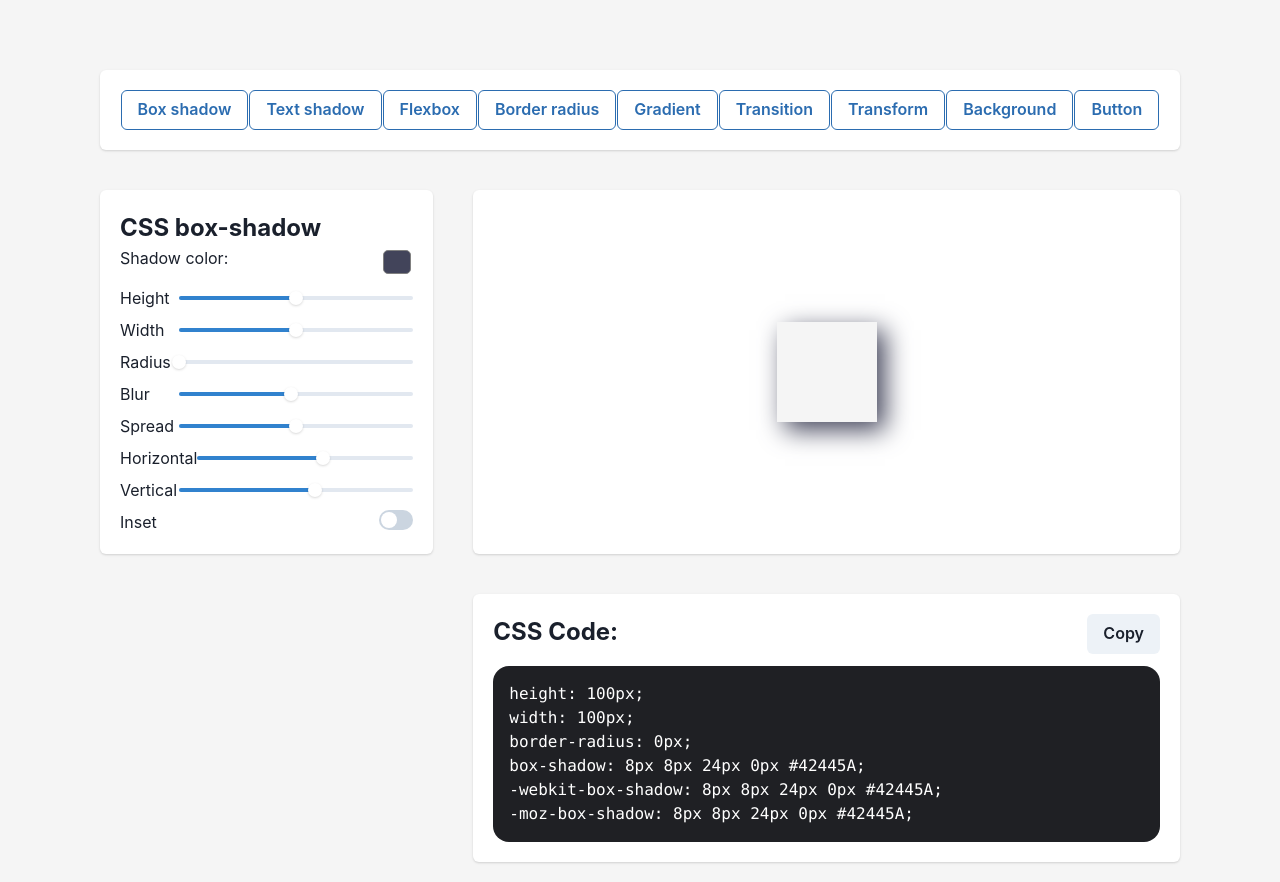
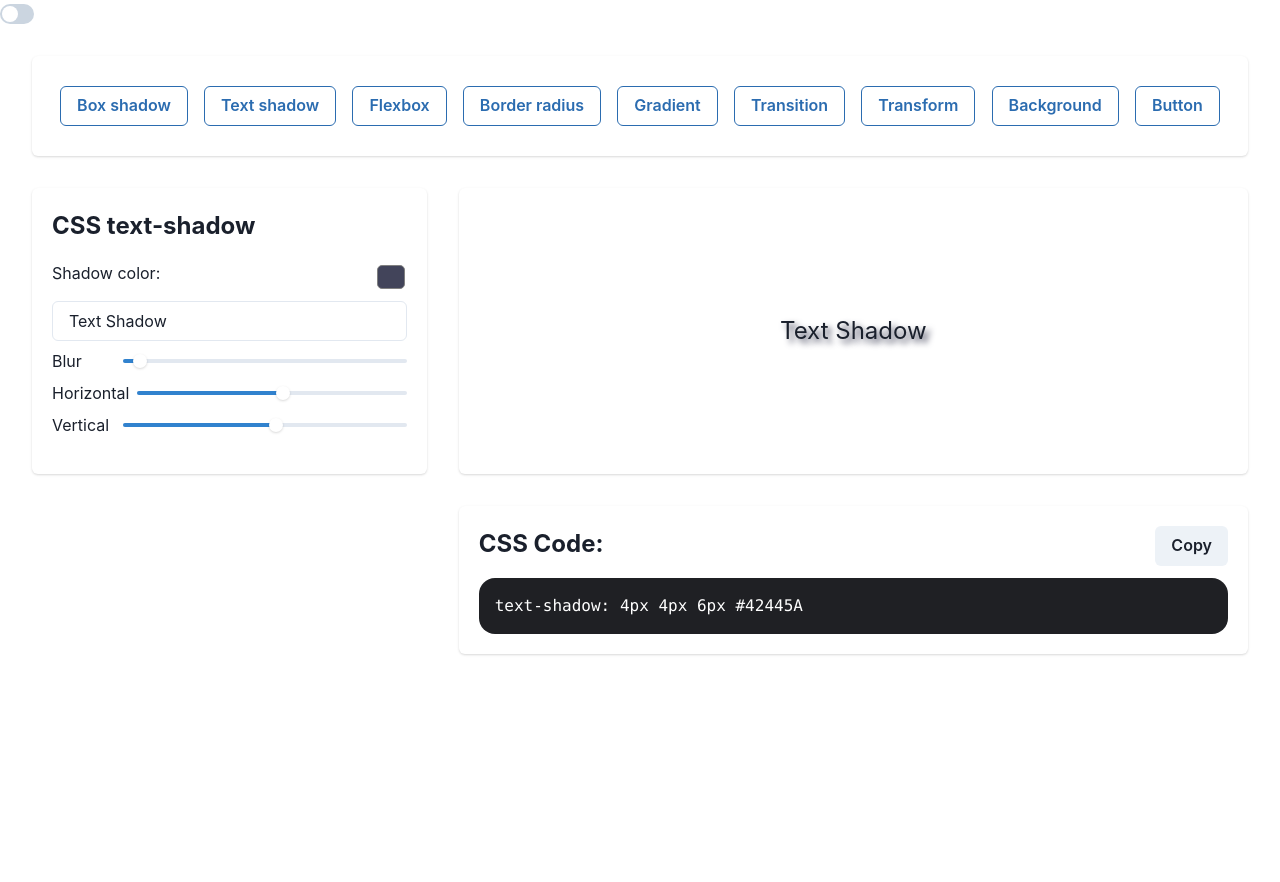
Before and after one commit to Belze3ub/css_generator, a React (Vite) app: page / in a window 1280 px wide. Both pictures are taken after a click on the button "Text shadow". After the commit the page ends 824 px from the top, so only its background shows below. Built offline with nearby package versions, Linux system fonts and the light colour scheme.

Commit message:
Added text shadow functionality and rwd

```diff
--- a/src/App.tsx
+++ b/src/App.tsx
@@ -1,101 +1,92 @@
-import { ChakraProvider, Container, Grid, GridItem } from '@chakra-ui/react';
+import {
+  Switch,
+  useMediaQuery,
+  useColorMode,
+} from '@chakra-ui/react';
 import { useState } from 'react';
-import Canva from './components/Canva';
 import PropertiesSection from './components/PropertiesSection';
 import CodeDisplay from './components/CodeDisplay';
-import theme from './theme';
 import OptionSection from './components/OptionSection';
+import Canva from './components/Canva';
 
-export interface Dimensions {
-  width: number;
-  height: number;
+export interface boxShadow {
+  radius: number;
+  color: string;
+  horizontal: number;
+  vertical: number;
+  spread: number;
+  blur: number;
+  inset: boolean;
+}
+
+export interface textShadow {
+  text: string;
+  horizontal: number;
+  vertical: number;
+  blur: number;
+  color: string;
 }
 
 const App = () => {
-  const [dimensions, setDimensions] = useState({ width: 100, height: 100 });
-  const [radius, setRadius] = useState(0);
-  const [color, setColor] = useState('#42445A');
-  const [horizontal, setHorizontal] = useState(8);
-  const [vertical, setVertical] = useState(8);
-  const [spread, setSpread] = useState(0);
-  const [blur, setBlur] = useState(24);
-  const [inset, setInset] = useState(false);
+  const [boxShadowOptions, setBoxShadowOptions] = useState<boxShadow>({
+    radius: 0,
+    color: '#42445A',
+    horizontal: 8,
+    vertical: 8,
+    spread: 0,
+    blur: 24,
+    inset: false,
+  });
 
-  // const [boxShadowOptions, setBoxShadowOptions] = useState({
-  //   radius: 0,
-  //   color: '#42445A',
-  //   horizontal: 8,
-  //   vertical: 8,
-  //   spread: 0,
-  //   blur: 24,
-  //   inset: false,
-  // });
+  const [textShadowOptions, setTextShadowOptions] = useState<textShadow>({
+    text: 'Text Shadow',
+    horizontal: 4,
+    vertical: 4,
+    blur: 6,
+    color: '#42445A',
+  });
+
+  const [selectedOption, setSelectedOption] = useState('box-shadow');
+
+  const [isLargerThanMobile] = useMediaQuery('(min-width: 768px)');
+
+  const {colorMode, toggleColorMode} = useColorMode();
 
   return (
-    <ChakraProvider theme={theme}>
-      <Container maxW={'90%'}>
-        <Grid
-          templateAreas={`"header header"
-                            "option option"
-                            "config canva"
-                            "empty code"`}
-          gridTemplateRows={`50px .5fr 2fr .5fr`}
-          gridTemplateColumns={`1fr 2fr`}
-          h="80vh"
-        >
-          <GridItem></GridItem>
-          <GridItem pl="2" area={'option'} p={5}>
-              <OptionSection />
-          </GridItem>
-          <GridItem pl="2" area={'config'} p={5} >
+    <>
+      <div><Switch onChange={toggleColorMode} /></div>
+      <div className="container">
+        {isLargerThanMobile && (
+          <div className="option">
+            <OptionSection setSelectedOption={setSelectedOption} />
+          </div>
+        )}
+        <div className="properties">
           <PropertiesSection
-                radius={radius}
-                setRadius={setRadius}
-                color={color}
-                setColor={setColor}
+            boxShadowOptions={boxShadowOptions}
+            setBoxShadowOptions={setBoxShadowOptions}
+            textShadowOptions={textShadowOptions}
+            setTextShadowOptions={setTextShadowOptions}
             spacing={5}
-                blur={blur}
-                setBlur={setBlur}
-                horizontal={horizontal}
-                vertical={vertical}
-                setHorizontal={setHorizontal}
-                setVertical={setVertical}
-                spread={spread}
-                setSpread={setSpread}
-                dimensions={dimensions}
-                setDimensions={setDimensions}
-                setInset={setInset}
+            selectedOption={selectedOption}
           />
-          </GridItem>
-          <GridItem pl="2" area={'canva'} p={5}>
+        </div>
+        <div className="canva">
           <Canva
-                radius={radius}
-                height={dimensions.height}
-                width={dimensions.width}
-                color={color}
-                horizontal={horizontal}
-                vertical={vertical}
-                spread={spread}
-                blur={blur}
-                inset={inset}
+            boxShadowOptions={boxShadowOptions}
+            textShadowOptions={textShadowOptions}
+            selectedOption={selectedOption}
           />
-          </GridItem>
-          <GridItem pl="2" area={'code'} p={5}>
+        </div>
+        <div className="code">
           <CodeDisplay
-                radius={radius}
-                color={color}
-                horizontal={horizontal}
-                vertical={vertical}
-                spread={spread}
-                blur={blur}
-                height={dimensions.height}
-                width={dimensions.width}
-                inset={inset}
+            boxShadowOptions={boxShadowOptions}
+            textShadowOptions={textShadowOptions}
+            selectedOption={selectedOption}
           />
-          </GridItem>
-        </Grid>
-      </Container>
-    </ChakraProvider>
+        </div>
+      </div>
+    </>
   );
 };
 export default App;
--- a/src/components/Canva.tsx
+++ b/src/components/Canva.tsx
@@ -1,40 +1,51 @@
 import { Card, Center } from '@chakra-ui/react';
+import { boxShadow, textShadow } from '../App';
 
 interface Props {
-  radius: number;
-  width: number;
-  height: number;
-  color: string;
-  horizontal: number;
-  vertical: number;
-  spread: number;
-  blur: number;
-  inset: boolean
+  boxShadowOptions: boxShadow;
+  textShadowOptions: textShadow;
+  selectedOption: string;
 }
 
 const Canva = ({
-  radius,
-  width,
-  height,
-  color,
-  horizontal,
-  vertical,
-  spread,
-  blur,
-  inset,
+  boxShadowOptions,
+  textShadowOptions,
+  selectedOption,
 }: Props) => {
+  const { radius, inset, horizontal, vertical, blur, spread, color } =
+    boxShadowOptions;
+  const {
+    text,
+    horizontal: textHorizontal,
+    vertical: textVertical,
+    blur: textBlur,
+    color: textColor,
+  } = textShadowOptions;
   return (
-    <Card w={'full'} h={'full'}>
+    <Card w={'full'} h={'full'} className="card">
       <Center w={'full'} h={'full'}>
+        {selectedOption === 'box-shadow' ? (
           <div
             style={{
-            width: `${width}px`,
-            height: `${height}px`,
+              width: `200px`,
+              height: `200px`,
               backgroundColor: '#F5F5F5',
               borderRadius: `${radius}px`,
-            boxShadow: `${inset ? 'inset' : ''} ${horizontal}px ${vertical}px ${blur}px ${spread}px ${color}`,
+              boxShadow: `${
+                inset ? 'inset' : ''
+              } ${horizontal}px ${vertical}px ${blur}px ${spread}px ${color}`,
             }}
           ></div>
+        ) : selectedOption === 'text-shadow' ? (
+          <p
+            style={{
+              fontSize: '24px',
+              textShadow: `${textHorizontal}px ${textVertical}px ${textBlur}px ${textColor}`,
+            }}
+          >
+            {text}
+          </p>
+        ) : null}
       </Center>
     </Card>
   );
--- a/src/components/CodeDisplay.tsx
+++ b/src/components/CodeDisplay.tsx
@@ -7,40 +7,46 @@ import {
   useClipboard,
 } from '@chakra-ui/react';
 import { useEffect } from 'react';
+import { boxShadow, textShadow } from '../App';
 
 interface Props {
-  radius: number;
-  color: string;
-  horizontal: number;
-  vertical: number;
-  spread: number;
-  blur: number;
-  height: number;
-  width: number;
-  inset: boolean
+  boxShadowOptions: boxShadow;
+  textShadowOptions: textShadow;
+  selectedOption: string;
 }
 
 const CodeDisplay = ({
-  radius,
-  horizontal,
-  vertical,
-  spread,
-  color,
-  blur,
-  height,
-  width,
-  inset,
+  boxShadowOptions,
+  textShadowOptions,
+  selectedOption,
 }: Props) => {
+  const { radius, inset, horizontal, vertical, blur, spread, color } =
+    boxShadowOptions;
+  const {
+    horizontal: textHorizontal,
+    vertical: textVertical,
+    blur: textBlur,
+    color: textColor,
+  } = textShadowOptions;
   const { onCopy, setValue, hasCopied } = useClipboard('');
-  const textToCopy = `height: ${height}px;
-width: ${width}px;
-border-radius: ${radius}px;
-box-shadow:${inset ? ' inset' : ''} ${horizontal}px ${vertical}px ${blur}px ${spread}px ${color};
--webkit-box-shadow:${inset ? ' inset' : ''} ${horizontal}px ${vertical}px ${blur}px ${spread}px ${color};
--moz-box-shadow:${inset ? ' inset' : ''} ${horizontal}px ${vertical}px ${blur}px ${spread}px ${color};`;
+  const boxShadowCode = `border-radius: ${radius}px;
+box-shadow:${
+    inset ? ' inset' : ''
+  } ${horizontal}px ${vertical}px ${blur}px ${spread}px ${color};
+-webkit-box-shadow:${
+    inset ? ' inset' : ''
+  } ${horizontal}px ${vertical}px ${blur}px ${spread}px ${color};
+-moz-box-shadow:${
+    inset ? ' inset' : ''
+  } ${horizontal}px ${vertical}px ${blur}px ${spread}px ${color};`;
+
+  const textShadowCode = `text-shadow: ${textHorizontal}px ${textVertical}px ${textBlur}px ${textColor}`;
   useEffect(() => {
-    setValue(textToCopy);
-  }, [textToCopy]);
+    setValue(boxShadowCode);
+  }, [boxShadowCode]);
+  useEffect(() => {
+    setValue(textShadowCode);
+  }, [textShadowCode]);
   return (
     <Card w={'full'} p={5}>
       <Flex w={'100%'} justifyContent={'space-between'}>
@@ -50,7 +56,13 @@ box-shadow:${inset ? ' inset' : ''} ${horizontal}px ${vertical}px ${blur}px ${sp
         <Button onClick={onCopy}>{hasCopied ? 'Copied!' : 'Copy'}</Button>
       </Flex>
       <Stack w={'full'}>
-        <pre>{textToCopy}</pre>
+        <pre>
+          {selectedOption === 'box-shadow'
+            ? boxShadowCode
+            : selectedOption === 'text-shadow'
+            ? textShadowCode
+            : null}
+        </pre>
       </Stack>
     </Card>
   );
--- a/src/components/GenericChanger.tsx
+++ b/src/components/GenericChanger.tsx
@@ -3,7 +3,7 @@ import SliderInput from './SliderInput';
 
 interface Props {
   value: number;
-  setValue: (horizontal: number) => void;
+  setValue: (value: number) => void;
   spacing: number;
   min?: number,
   max?: number,
@@ -14,7 +14,7 @@ const GenericChanger = ({ value, setValue, spacing, min, max, label }: Props) =>
   return (
     <HStack spacing={spacing}>
       <Flex w={'100%'} justifyContent={'space-between'}>
-        <Text>{label} </Text>
+        <Text marginRight={2}>{label} </Text>
         <SliderInput
           value={value}
           setValue={setValue}
--- a/src/components/OptionSection.tsx
+++ b/src/components/OptionSection.tsx
@@ -1,6 +1,10 @@
 import { Button, Card, Flex } from '@chakra-ui/react';
 
-const OptionSection = () => {
+interface Props {
+  setSelectedOption: (option: string) => void;
+}
+
+const OptionSection = ({setSelectedOption}: Props) => {
   return (
     <Card w={'full'} h={'full'} p={5}>
       <Flex
@@ -13,6 +17,7 @@ const OptionSection = () => {
           colorScheme="blue"
           variant={'outline'}
           _hover={{ backgroundColor: 'blue.500', color: 'white' }}
+          onClick={() => setSelectedOption('box-shadow')}
         >
           Box shadow
         </Button>
@@ -20,6 +25,7 @@ const OptionSection = () => {
           colorScheme="blue"
           variant={'outline'}
           _hover={{ backgroundColor: 'blue.500', color: 'white' }}
+          onClick={() => setSelectedOption('text-shadow')}
         >
           Text shadow
         </Button>
--- a/src/components/PropertiesSection.tsx
+++ b/src/components/PropertiesSection.tsx
@@ -2,54 +2,138 @@ import {
   Card,
   Flex,
   HStack,
+  Input,
   Stack,
   Switch,
   Text,
 } from '@chakra-ui/react';
-import { Dimensions } from '../App';
+import { boxShadow, textShadow } from '../App';
 import GenericChanger from './GenericChanger';
 
 interface Props {
-  radius: number;
-  setRadius: (radius: number) => void;
-  color: string;
-  setColor: (color: string) => void;
+  selectedOption: string;
+  boxShadowOptions: boxShadow;
+  setBoxShadowOptions: (boxShadowOption: boxShadow) => void;
+  textShadowOptions: textShadow;
+  setTextShadowOptions: (textShadowOption: textShadow) => void;
   spacing: number;
-  horizontal: number;
-  setHorizontal: (horizontal: number) => void;
-  vertical: number;
-  setVertical: (vertical: number) => void;
-  spread: number;
-  setSpread: (spread: number) => void
-  blur: number
-  setBlur: (blur: number) => void
-  dimensions: Dimensions;
-  setDimensions: (dimensions: Dimensions) => void
-  setInset: (inset: boolean) => void
 }
 
 const PropertiesSection = ({
-  radius,
-  setRadius,
-  color,
-  setColor,
+  selectedOption,
+  boxShadowOptions,
+  setBoxShadowOptions,
+  textShadowOptions,
+  setTextShadowOptions,
   spacing,
-  blur,
-  setBlur,
-  dimensions,
-  setDimensions,
-  spread,
-  setSpread,
-  horizontal,
-  setHorizontal,
-  vertical,
-  setVertical,
-  setInset,
 }: Props) => {
+  const getGenericChangersProps = (selectedOption: string) => {
+    switch (selectedOption) {
+      case 'box-shadow':
+        return [
+          {
+            label: 'Radius',
+            value: boxShadowOptions.radius,
+            min: 0,
+            max: 100,
+            setValue: (value: number) =>
+              setBoxShadowOptions({
+                ...boxShadowOptions,
+                radius: value,
+              }),
+          },
+          {
+            label: 'Blur',
+            value: boxShadowOptions.blur,
+            min: 0,
+            max: 100,
+            setValue: (value: number) =>
+              setBoxShadowOptions({
+                ...boxShadowOptions,
+                blur: value,
+              }),
+          },
+          {
+            label: 'Spread',
+            value: boxShadowOptions.spread,
+            min: -50,
+            max: 50,
+            setValue: (value: number) =>
+              setBoxShadowOptions({
+                ...boxShadowOptions,
+                spread: value,
+              }),
+          },
+          {
+            label: 'Horizontal',
+            value: boxShadowOptions.horizontal,
+            min: -50,
+            max: 50,
+            setValue: (value: number) =>
+              setBoxShadowOptions({
+                ...boxShadowOptions,
+                horizontal: value,
+              }),
+          },
+          {
+            label: 'Vertical',
+            value: boxShadowOptions.vertical,
+            min: -50,
+            max: 50,
+            setValue: (value: number) =>
+              setBoxShadowOptions({
+                ...boxShadowOptions,
+                vertical: value,
+              }),
+          },
+        ];
+      case 'text-shadow':
+        return [
+          {
+            label: 'Blur',
+            value: textShadowOptions.blur,
+            min: 0,
+            max: 100,
+            setValue: (value: number) =>
+              setTextShadowOptions({
+                ...textShadowOptions,
+                blur: value,
+              }),
+          },
+          {
+            label: 'Horizontal',
+            value: textShadowOptions.horizontal,
+            min: -50,
+            max: 50,
+            setValue: (value: number) =>
+              setTextShadowOptions({
+                ...textShadowOptions,
+                horizontal: value,
+              }),
+          },
+          {
+            label: 'Vertical',
+            value: textShadowOptions.vertical,
+            min: -50,
+            max: 50,
+            setValue: (value: number) =>
+              setTextShadowOptions({
+                ...textShadowOptions,
+                vertical: value,
+              }),
+          },
+        ];
+      default:
+        return [];
+    }
+  };
+
+  const genericChangersProps = getGenericChangersProps(selectedOption);
+
   return (
     <Card h={'full'} w={'full'} p={5}>
       <Text fontSize={'2xl'} fontWeight={'bold'}>
-        CSS box-shadow
+        {`CSS ${selectedOption}`}
       </Text>
       <Flex
         w={'full'}
@@ -58,80 +142,85 @@ const PropertiesSection = ({
         justifyContent={'center'}
       >
         <Stack w={'full'}>
+          {selectedOption === 'box-shadow' && (
+            <>
               <HStack>
                 <Flex w={'100%'} justifyContent={'space-between'}>
                   <Text>Shadow color: </Text>
                   <input
                     className="colorChanger"
                     type="color"
-                value={color}
-                onChange={(e) => setColor(e.target.value)}
+                    value={boxShadowOptions.color}
+                    onChange={(e) =>
+                      setBoxShadowOptions({
+                        ...boxShadowOptions,
+                        color: e.target.value,
+                      })
+                    }
                   />
                 </Flex>
               </HStack>
+              {genericChangersProps.map((props) => (
                 <GenericChanger
-            label="Height"
-            value={dimensions.height}
-            setValue={(value) =>
-              setDimensions({ ...dimensions, height: value })
-            }
-            spacing={spacing}
-            min={0}
-            max={200}
-          />
-          <GenericChanger
-            label="Width"
-            value={dimensions.width}
-            setValue={(value) => setDimensions({ ...dimensions, width: value })}
-            spacing={spacing}
-            min={0}
-            max={200}
-          />
-          {/* <RadiusChanger
-            radius={radius}
-            setRadius={setRadius}
-            spacing={spacing}
-          /> */}
-          <GenericChanger
-            label="Radius"
-            value={radius}
-            setValue={setRadius}
-            spacing={spacing}
-            min={0}
-            max={100}
-          />
-          {/* <BlurChanger blur={blur} setBlur={setBlur} spacing={spacing} /> */}
-          <GenericChanger
-            label="Blur"
-            value={blur}
-            setValue={setBlur}
-            spacing={spacing}
-            min={0}
-          />
-          <GenericChanger
-            label="Spread"
-            value={spread}
-            setValue={setSpread}
+                  key={props.label}
+                  {...props}
                   spacing={spacing}
                 />
-          <GenericChanger
-            label="Horizontal"
-            value={horizontal}
-            setValue={setHorizontal}
-            spacing={spacing}
-          />
-          <GenericChanger
-            label="Vertical"
-            value={vertical}
-            setValue={setVertical}
-            spacing={spacing}
-          />
+              ))}
               <HStack>
                 <Flex w={'100%'} justifyContent={'space-between'}>
                   <Text>Inset </Text>
-            <Switch onChange={(e) => setInset(e.target.checked)} />
+                  <Switch
+                    onChange={(e) =>
+                      setBoxShadowOptions({
+                        ...boxShadowOptions,
+                        inset: e.target.checked,
+                      })
+                    }
+                  />
                 </Flex>
               </HStack>
+            </>
+          )}
+          {selectedOption === 'text-shadow' && (
+            <>
+              <Stack>
+                <HStack>
+                  <Flex w={'100%'} justifyContent={'space-between'}>
+                    <Text>Shadow color: </Text>
+                    <input
+                      className="colorChanger"
+                      type="color"
+                      value={textShadowOptions.color}
+                      onChange={(e) =>
+                        setTextShadowOptions({
+                          ...textShadowOptions,
+                          color: e.target.value,
+                        })
+                      }
+                    />
+                  </Flex>
+                </HStack>
+                <Input
+                  placeholder="Text"
+                  value={textShadowOptions.text}
+                  onChange={(e) =>
+                    setTextShadowOptions({
+                      ...textShadowOptions,
+                      text: e.target.value,
+                    })
+                  }
+                />
+              </Stack>
+              {genericChangersProps.map((props) => (
+                <GenericChanger
+                  key={props.label}
+                  {...props}
+                  spacing={spacing}
+                />
+              ))}
+            </>
+          )}
         </Stack>
       </Flex>
     </Card>
--- a/src/main.tsx
+++ b/src/main.tsx
@@ -2,9 +2,13 @@ import React from 'react'
 import ReactDOM from 'react-dom/client'
 import App from './App.tsx'
 import './index.css'
+import { ChakraProvider, ColorModeScript, theme } from '@chakra-ui/react'
 
 ReactDOM.createRoot(document.getElementById('root')!).render(
   <React.StrictMode>
-    <App />
-  </React.StrictMode>,
-)
+    <ChakraProvider theme={theme}>
+      <ColorModeScript initialColorMode={theme.config.initialColorMode} />
+      <App />
+    </ChakraProvider>
+  </React.StrictMode>
+);
--- a/styles.css
+++ b/styles.css
@@ -1,5 +1,5 @@
 body {
-  background-color: #F5F5F5;
+  background-color: #f5f5f5;
 }
 
 input[type='color'] {
@@ -23,15 +23,44 @@ input[type='color']::-moz-color-swatch {
   border-radius: 5px;
 }
 
-.center {
-  height: 100vh;
-  display: grid;
-  place-items: center;
-}
-
 pre {
-  background-color: #1F2024;
+  background-color: #1f2024;
   padding: 1rem;
   border-radius: 1rem;
   color: white;
+  overflow: auto;
 }
+
+.container {
+  padding: 2rem;
+  gap: 2rem;
+  display: flex;
+  flex-direction: column;
+  height: 100%;
+}
+
+.card {
+  overflow: auto;
+}
+
+.card {
+  padding: 4rem 0;
+}
+
+@media (min-width: 768px) {
+  .container {
+    padding: 2rem;
+    min-height: 100vh;
+    display: grid;
+    grid-template-rows: 100px repeat(2, 1fr);
+    grid-template-columns: 1fr 2fr;
+  }
+
+  .option {
+    grid-column: span 2;
+  }
+
+  .code {
+    grid-column: 2;
+  }
+}
```
Lines whose indentation alone changed are shown as unchanged.
